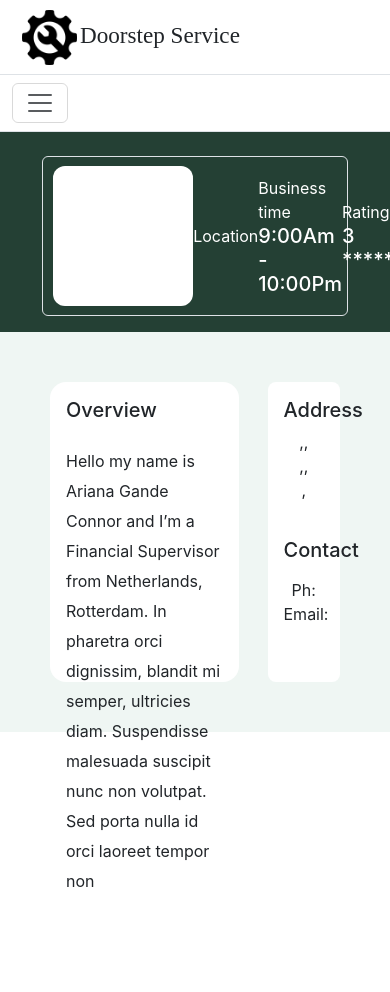
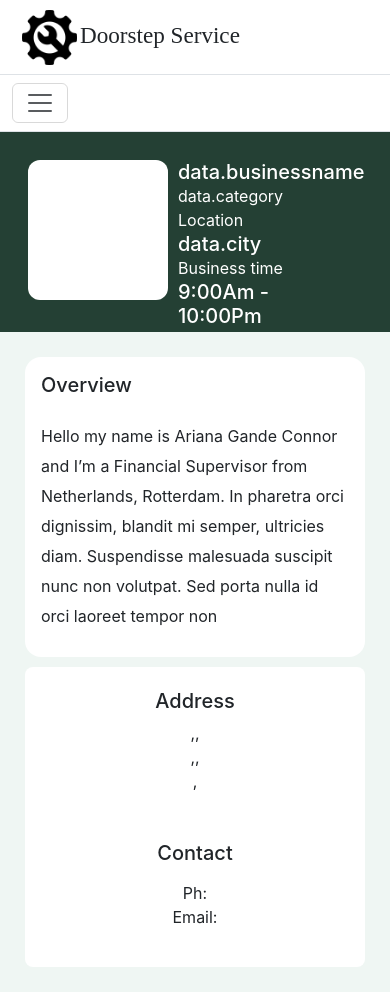
Before and after one commit to nivedpk21/Doorstepservice, a React (Create React App) app in the folder client/: page /viewbuissnessprofile in a window 390 px wide. Before the commit the page ends 896 px from the top, so only its background shows below. Built offline with nearby package versions, Linux system fonts and the light colour scheme; no server answers.

Commit message:
design changes

```diff
--- a/client/src/pages/Joblistings.js
+++ b/client/src/pages/Joblistings.js
@@ -37,7 +37,9 @@ export default function Joblistings() {
     e.preventDefault();
     console.log("submit", data);
 
-    axios.post("https://doorstepservice.onrender.com/buissness/viewjoblist", data).then((response) => {
+    axios
+      .post("https://doorstepservice.onrender.com/buissness/viewjoblist", data)
+      .then((response) => {
         console.log(response);
         const jobdata = response.data.data;
         setJobdata(jobdata);
@@ -73,12 +75,33 @@ export default function Joblistings() {
       <Navigation />
       <Box sx={{ padding: "50px" }}>
         <Grid container spacing={0}>
-          <Grid item xs={3} sm={12} lg={3}>
-            <Box sx={{ width: "100%", height: "500px", backgroundColor: "  ", paddingTop: "20px" }}>
+          <Grid item xs={12} sm={12} lg={3}>
+            <nav class="navbar navbar-expand-lg bg-body-light">
+              <div class="container-fluid">
+                <button
+                  class="navbar-toggler"
+                  type="button"
+                  data-bs-toggle="collapse"
+                  data-bs-target="#navbarSupportedContent2"
+                  aria-controls="navbarSupportedContent"
+                  aria-expanded="false"
+                  aria-label="Toggle navigation"
+                >
+                  <span class="navbar-toggler-icon"></span>
+                </button>
+                <div class="collapse navbar-collapse" id="navbarSupportedContent2">
+                  <Box
+                    sx={{
+                      width: "100%",
+                      height: "300px",
+                      backgroundColor: "  ",
+                      paddingTop: "20px",
+                    }}
+                  >
                     <Container maxWidth="sm">
                       <Box
                         sx={{
-                    height: "500px",
+                          height: "250px",
                           backgroundColor: "white",
                           border: "1px solid rgb(203 213 225)",
                           borderRadius: "14px",
@@ -113,9 +136,12 @@ export default function Joblistings() {
                       </Box>
                     </Container>
                   </Box>
+                </div>
+              </div>
+            </nav>
           </Grid>
 
-          <Grid item xs={9} sm={12} lg={9}>
+          <Grid item xs={12} sm={12} lg={9}>
             <Box
               sx={{ width: "100%", minHeight: "500px", backgroundColor: "  ", paddingTop: "20px" }}
             >
@@ -137,7 +163,7 @@ export default function Joblistings() {
                     justifyContent="center"
                     alignItems="center"
                   >
-                    <Grid item xs={3} sm={12} lg={4}>
+                    <Grid item xs={12} sm={12} lg={4}>
                       <Box>
                         <FormControl fullWidth>
                           <InputLabel id="demo-simple-select-label">Category</InputLabel>
@@ -157,7 +183,7 @@ export default function Joblistings() {
                         </FormControl>
                       </Box>
                     </Grid>
-                    <Grid item xs={3} sm={12} lg={4}>
+                    <Grid item xs={12} sm={12} lg={4}>
                       <Box>
                         <FormControl fullWidth>
                           <InputLabel id="demo-simple-select-label">City</InputLabel>
@@ -177,7 +203,7 @@ export default function Joblistings() {
                         </FormControl>
                       </Box>
                     </Grid>
-                    <Grid item xs={3} sm={12} lg={4}>
+                    <Grid item xs={12} sm={12} lg={4}>
                       <Box sx={{ padding: "10px" }}>
                         <Button onClick={submit} variant="contained">
                           Search
--- a/client/src/pages/buissness/Viewbuissnessprofile.js
+++ b/client/src/pages/buissness/Viewbuissnessprofile.js
@@ -35,6 +35,38 @@ export default function Viewbuissnessprofile() {
             backgroundColor: "#244034",
           }}
         >
+          {/* small screen profile */}
+          <div className="p-4 small-screen-profile">
+            <div
+              style={{
+                width: "140px",
+                height: "140px",
+                borderRadius: "12px",
+                backgroundColor: "white",
+              }}
+            ></div>
+            <div
+              className=" rounded"
+              style={{ width: "170px", height: "140px", marginLeft: "10px" }}
+            >
+              <div className="p-">
+                <h5 style={{ color: "white", margin: "0" }}>{"data.businessname"}</h5>
+                <p style={{ color: "white", margin: "0" }}>{"data.category"}</p>
+              </div>
+
+              <div className="p-0 location-div">
+                <p style={{ color: "white", margin: "0" }}>Location</p>
+                <h5 style={{ color: "white", margin: "0" }}>{"data.city"}</h5>
+              </div>
+
+              <div className="p-0">
+                <p style={{ color: "white", margin: "0" }}>Business time</p>
+                <h5 style={{ color: "white", margin: "0" }}>9:00Am - 10:00Pm</h5>
+              </div>
+            </div>
+          </div>
+
+          {/* small screen profile ---end here */}
           <div className="profile-div container rounded border">
             <div>
               <div
@@ -50,13 +82,13 @@ export default function Viewbuissnessprofile() {
             </div>
 
             <div className="p-0 name-div">
-              <h5 style={{ color: "white", margin: "0" }}>{data.businessname}</h5>
-              <p style={{ color: "white", margin: "0" }}>{data.category}</p>
+              <h5 style={{ color: "white", margin: "0" }}>{"data.businessname"}</h5>
+              <p style={{ color: "white", margin: "0" }}>{"data.category"}</p>
             </div>
 
             <div className="p-0 location-div">
               <p style={{ color: "white", margin: "0" }}>Location</p>
-              <h5 style={{ color: "white", margin: "0" }}>{data.city}</h5>
+              <h5 style={{ color: "white", margin: "0" }}>{"data.city"}</h5>
             </div>
 
             <div className="p-0">
@@ -82,7 +114,7 @@ export default function Viewbuissnessprofile() {
             </p>
           </div>
           <div className="address-div rounded-3 p-3">
-            <div style={{ minHeight: "140px",textAlign:"center" }}>
+            <div className="ad-div">
               <h5>Address</h5>
               <p>
                 {data.building},{data.street},<br />
@@ -90,7 +122,7 @@ export default function Viewbuissnessprofile() {
                 {data.district},{data.state}
               </p>
             </div>
-            <div>
+            <div className="ct-div">
               <h5>Contact</h5>
               <p className="mt-3">
                 Ph: {data.phonenumber} <br />
--- a/client/src/pages/buissness/viewbuissnessprofile.css
+++ b/client/src/pages/buissness/viewbuissnessprofile.css
@@ -1,3 +1,6 @@
+.small-screen-profile {
+  display: none;
+}
 .profile-div {
   width: 80%;
   height: 160px;
@@ -28,16 +31,51 @@
   background-color: white;
 }
 
+.ad-div {
+  min-height: 140px;
+  text-align: center;
+}
 @media only screen and (max-width: 576px) {
+  .profile-div {
+    display: none;
+  }
+  .small-screen-profile {
+    display: flex;
+  }
+
+  .about-main-div {
+    flex-wrap: wrap;
+    padding: 25px;
+  }
+  .about-div {
+    width: 100%;
+  }
+  .address-div {
+    margin-top: 10px;
+    width: 100%;
+    display: flex;
+    flex-wrap: wrap;
+    justify-content: space-between;
+    align-items: center;
+  }
+  .ad-div {
+    width: 100%;
+  }
+  .ct-div {
+    width: 100%;
+  }
 }
 
 @media only screen and (min-width: 577px) and (max-width: 992px) {
+  .small-screen-profile {
+    display: none;
+  }
   .profile-div {
     flex-wrap: wrap;
     flex-direction: column;
   }
   .location-div {
-    margin-left: -50px;
+    margin-left: -80px;
     margin-top: -5px;
   }
   .rating-div {
```
Also changed, not shown: client/src/pages/buissness/Viewjoblisting.js (+8 -6 lines). Lines whose indentation alone changed are shown as unchanged.
